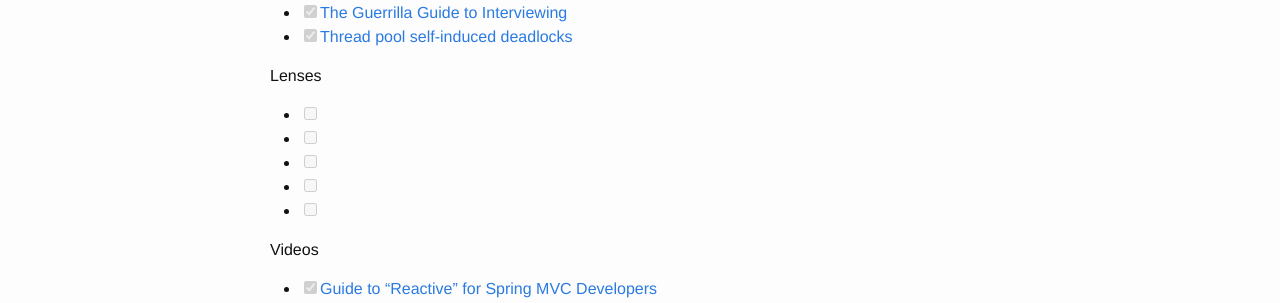
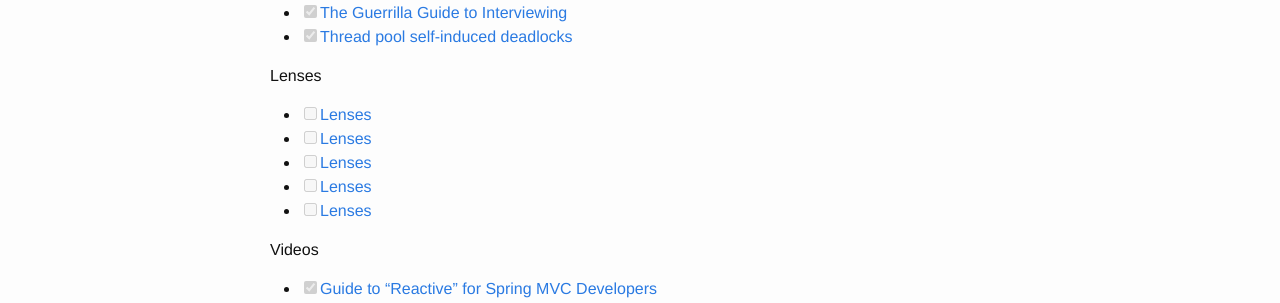
Before and after one commit to kicsikrumpli/kicsikrumpli.github.io, a Jekyll site: the page built from reading-list/_posts/2018-11-30-nov-reading-list.md, in a window 1280 px wide. Shown: the part 607-910 px from the top of the page. Built offline with Jekyll 4.4.1, drawn with Linux system fonts in a browser that asks for light colours.

```diff
--- a/reading-list/_posts/2018-11-30-nov-reading-list.md
+++ b/reading-list/_posts/2018-11-30-nov-reading-list.md
@@ -26,11 +26,11 @@ categories: reading-list
 - [x] [Thread pool self-induced deadlocks](https://www.nurkiewicz.com/2018/09/thread-pool-self-induced-deadlocks.html)
 
 Lenses
-- [ ] [](https://github.com/remeniuk/java-lenses)
-- [ ] [](https://hackernoon.com/taking-a-closer-look-at-lenses-c0304851d54c)
-- [ ] [](https://medium.com/@dtipson/functional-lenses-d1aba9e52254)
-- [ ] [](http://davids-code.blogspot.com/2014/02/immutable-domain-and-lenses-in-java-8.html)
-- [ ] [](https://www.javacodegeeks.com/2015/05/you-wont-believe-what-these-five-lenses-can-show-you-about-your-product.html)
+- [ ] [Lenses](https://github.com/remeniuk/java-lenses)
+- [ ] [Lenses](https://hackernoon.com/taking-a-closer-look-at-lenses-c0304851d54c)
+- [ ] [Lenses](https://medium.com/@dtipson/functional-lenses-d1aba9e52254)
+- [ ] [Lenses](http://davids-code.blogspot.com/2014/02/immutable-domain-and-lenses-in-java-8.html)
+- [ ] [Lenses](https://www.javacodegeeks.com/2015/05/you-wont-believe-what-these-five-lenses-can-show-you-about-your-product.html)
 
 
 Videos
```
Also changed, not shown: reading-list/_posts/2018-07-30-july-reading-list.md (+5 -6 lines), reading-list/_posts/2018-12-16-dec-reading-list.md (renamed from reading-list/_posts/2018-12-30-dec-reading-list.md, +2 -2 lines).
